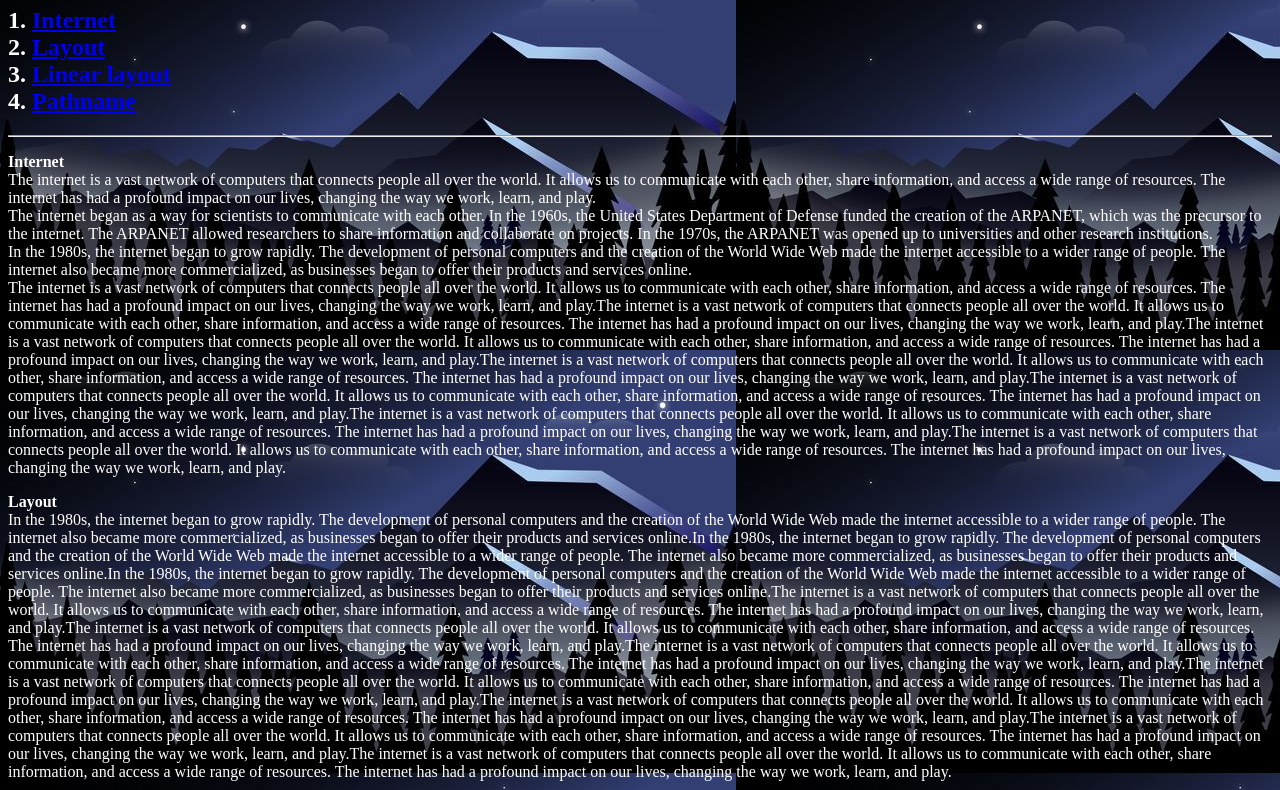
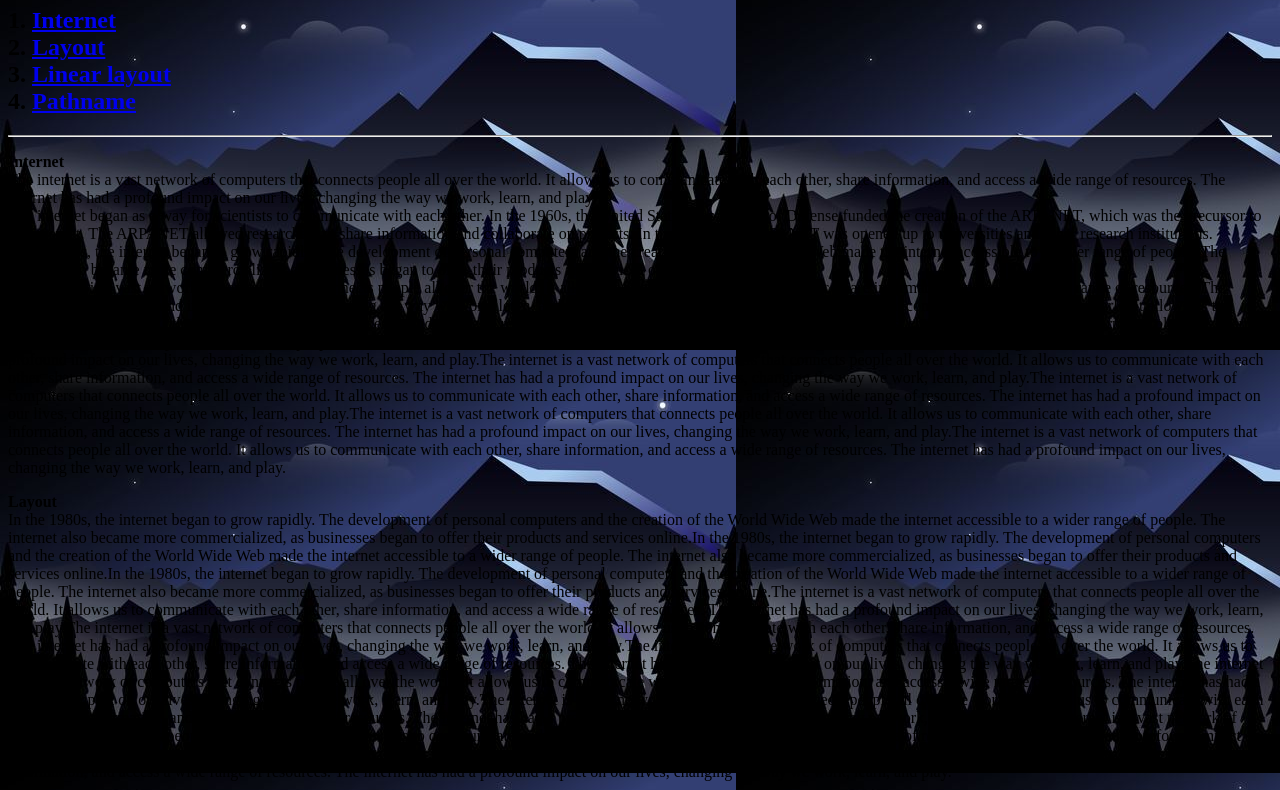
Before and after one commit to NguyenHaTienLoc/NguyenHaTienLoc.github.io, a plain HTML site: page week4/week4.html in a window 1280 px wide. Shown: the part 73-863 px from the top of the page. Drawn offline with Linux system fonts and the light colour scheme.

Commit message:
Update week4.html

```diff
--- a/week4/week4.html
+++ b/week4/week4.html
@@ -16,7 +16,7 @@
         }
     </style>
 </head>
-<body background="/hinh-nen-8k-004.jpg" text="white">
+<body background="/hinh-nen-8k-004.jpg" text="">
     <h1>Table Of Content</h1>
     <h2>1.
         <a href="#internet">Internet</a><br>
```
